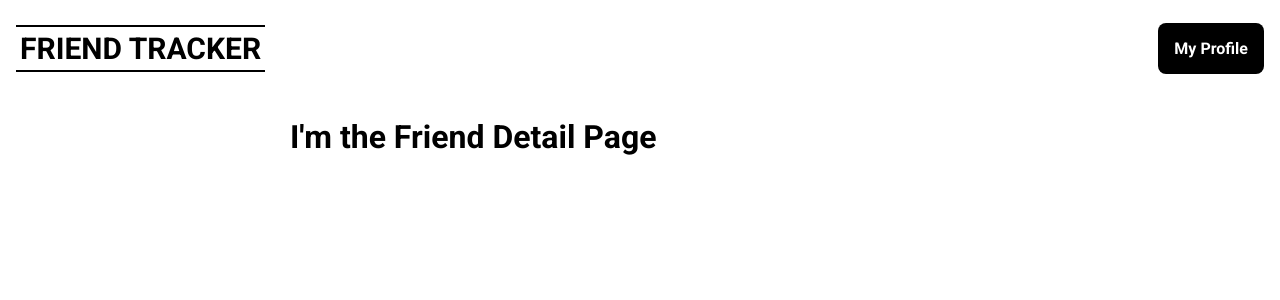
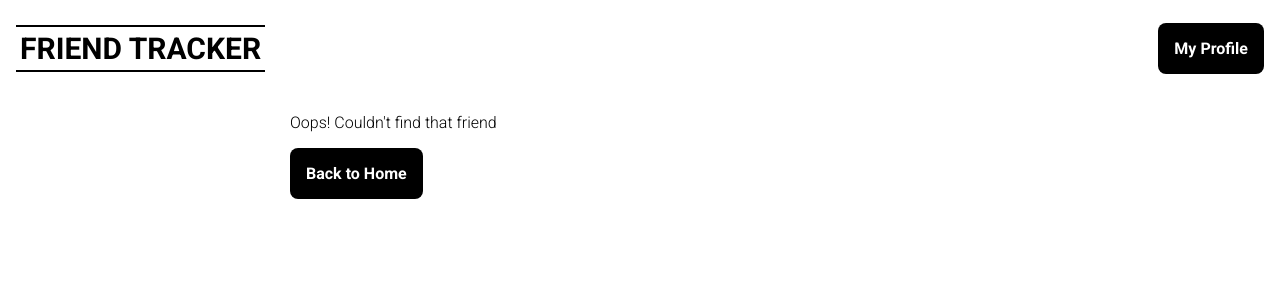
Before and after one commit to CBT-Nuggets/react-basics, a React (Create React App) app: page /friends/1 in a window 1280 px wide. Shown: the top 300 px of the page. Built offline with nearby package versions, Linux system fonts and the light colour scheme.

Commit message:
21 URL Params - implemented friend detail page

```diff
--- a/src/components/PersonCard.js
+++ b/src/components/PersonCard.js
@@ -1,8 +1,10 @@
+import { Link } from 'react-router-dom';
 import PropTypes from 'prop-types';
 import styles from './PersonCard.module.css';
 
 const PersonCard = ({ person, onClick = () => {} }) => {
 	return (
+		// <Link to={`/friends/${person.id}`}> This is one way to do it, but makes everything blue...
 			<div onClick={onClick} className={styles.cardContainer}>
 				<div className={styles.profilePicLeft}>
 					<div className={styles.profilePicWrap}>
@@ -19,6 +21,7 @@ const PersonCard = ({ person, onClick = () => {} }) => {
 					<p>{person.age}</p>
 				</div>
 			</div>
+		// </Link>
 	);
 }
 
--- a/src/pages/FriendDetailPage.js
+++ b/src/pages/FriendDetailPage.js
@@ -1,6 +1,20 @@
+import { Link, useParams } from 'react-router-dom';
+import { friendsData } from "../data";
+import { ProfileInfo } from '../components/ProfileInfo';
+
 const FriendDetailPage = () => {
-	return (
-		<h1>I'm the Friend Detail Page</h1>
+	const { friendId } = useParams();
+	const selectedFriend = friendsData.find(friend => friend.id === friendId);
+
+	return selectedFriend ? (
+		<ProfileInfo person={selectedFriend} />
+	) : (
+		<>
+		<p>Oops! Couldn't find that friend</p>
+		<Link to="/">
+			<button>Back to Home</button>
+		</Link>
+		</>
 	);
 }
 
--- a/src/pages/FriendsPage.js
+++ b/src/pages/FriendsPage.js
@@ -1,9 +1,12 @@
 import { useState } from 'react';
+import { useHistory } from 'react-router-dom';
 import { myProfileData, friendsData } from '../data';
 import { PeopleList } from '../components/PeopleList';
 import { WelcomeMessage } from '../components/WelcomeMessage';
 
 const FriendsPage = () => {
+	const history = useHistory();
+
 	const existingState = JSON.parse(localStorage.getItem('favoritesIds'));
 
 	const [favoritesIds, setFavoritesIds] = useState(existingState || []);
@@ -23,14 +26,18 @@ const FriendsPage = () => {
 		}
 	}
 
+	const goToPersonDetail = (personId) => {
+		history.push(`/friends/${personId}`);
+	}
+
 	return (
 		<>
 		<WelcomeMessage name={myProfileData.name} />
 		<h2 className="content-heading">Favorites</h2>
 		<p>You currently have {favorites.length} favorites</p>
-		<PeopleList people={favorites} onClickPerson={toggleFavorite} />
+		<PeopleList people={favorites} onClickPerson={goToPersonDetail} />
 		<h2 className="content-heading">My Friends</h2>
-		<PeopleList people={nonFavorites} onClickPerson={toggleFavorite} />
+		<PeopleList people={nonFavorites} onClickPerson={goToPersonDetail} />
 		</>
 	);
 }
```
Lines whose indentation alone changed are shown as unchanged.
